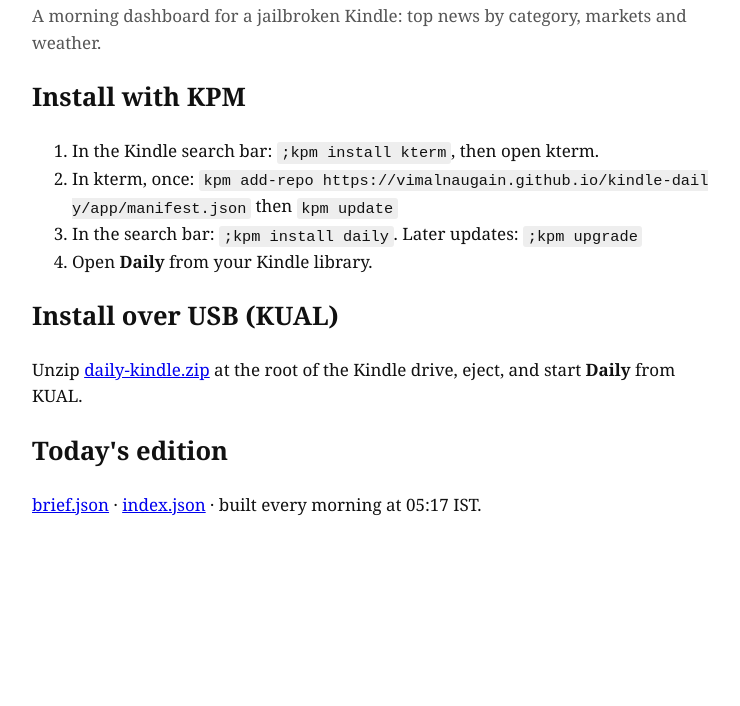
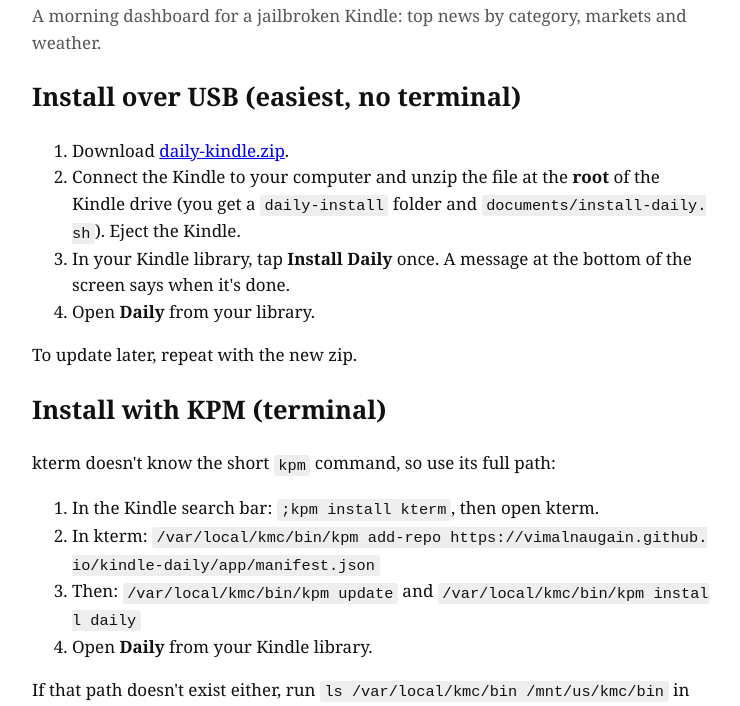
Before and after one commit to vimalnaugain/kindle-daily, a plain HTML site: page pages/index.html in a window 1280 px wide. Shown: the part 90-796 px from the top of the page, without its empty margins (268-1008 px from the left). Drawn offline with Linux system fonts and the light colour scheme.

Commit message:
Install without a terminal: USB zip with an "Install Daily" library item
`kpm add-repo` in kterm failed with "not found": kterm doesn't have KPM's
binary on its PATH. The USB zip now carries the app and an installer
scriptlet; tapping "Install Daily" in the library moves the app to
/mnt/us/daily-app and adds the Daily library item (and a KUAL entry).
install.sh points the library item and KUAL at wherever the app lives, so
KPM and USB installs both work. Landing page: USB steps first, and the
full KPM path for terminal installs.

Co-Authored-By: Claude Opus 5.5 <noreply@anthropic.com>
Claude-Session: https://claude.ai/code/session_0145zhWryqBmhSCtiSWkw8u4

```diff
--- a/pages/index.html
+++ b/pages/index.html
@@ -10,17 +10,25 @@ h1{margin-bottom:.2em}.sub{color:#555;margin-top:0}
 <h1>Daily</h1>
 <p class="sub">A morning dashboard for a jailbroken Kindle: top news by category, markets and weather.</p>
 
-<h2>Install with KPM</h2>
+<h2>Install over USB (easiest, no terminal)</h2>
+<ol>
+<li>Download <a href="app/daily-kindle.zip">daily-kindle.zip</a>.</li>
+<li>Connect the Kindle to your computer and unzip the file at the <b>root</b> of the Kindle drive
+(you get a <code>daily-install</code> folder and <code>documents/install-daily.sh</code>). Eject the Kindle.</li>
+<li>In your Kindle library, tap <b>Install Daily</b> once. A message at the bottom of the screen says when it's done.</li>
+<li>Open <b>Daily</b> from your library.</li>
+</ol>
+<p>To update later, repeat with the new zip.</p>
+
+<h2>Install with KPM (terminal)</h2>
+<p>kterm doesn't know the short <code>kpm</code> command, so use its full path:</p>
 <ol>
 <li>In the Kindle search bar: <code>;kpm install kterm</code>, then open kterm.</li>
-<li>In kterm, once: <code>kpm add-repo https://vimalnaugain.github.io/kindle-daily/app/manifest.json</code> then <code>kpm update</code></li>
-<li>In the search bar: <code>;kpm install daily</code>. Later updates: <code>;kpm upgrade</code></li>
+<li>In kterm: <code>/var/local/kmc/bin/kpm add-repo https://vimalnaugain.github.io/kindle-daily/app/manifest.json</code></li>
+<li>Then: <code>/var/local/kmc/bin/kpm update</code> and <code>/var/local/kmc/bin/kpm install daily</code></li>
 <li>Open <b>Daily</b> from your Kindle library.</li>
 </ol>
-
-<h2>Install over USB (KUAL)</h2>
-<p>Unzip <a href="app/daily-kindle.zip">daily-kindle.zip</a> at the root of the Kindle drive, eject,
-and start <b>Daily</b> from KUAL.</p>
+<p>If that path doesn't exist either, run <code>ls /var/local/kmc/bin /mnt/us/kmc/bin</code> in kterm to find <code>kpm</code>.</p>
 
 <h2>Today's edition</h2>
 <p><a href="brief.json">brief.json</a> · <a href="index.json">index.json</a> · built every morning at 05:17 IST.</p>
```
Also changed, not shown: app/platform/kindle/extensions/daily/config.xml (deleted, +0 -12 lines), app/platform/kindle/extensions/daily/menu.json (deleted, +0 -25 lines), 6 other files.
